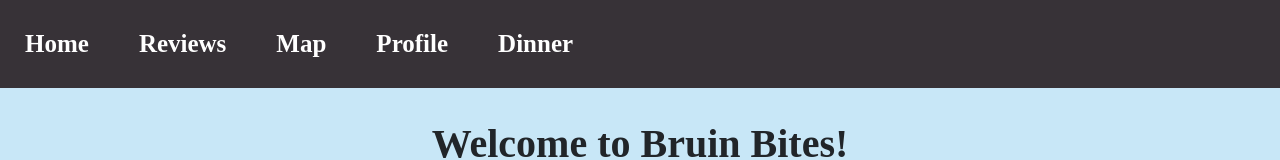
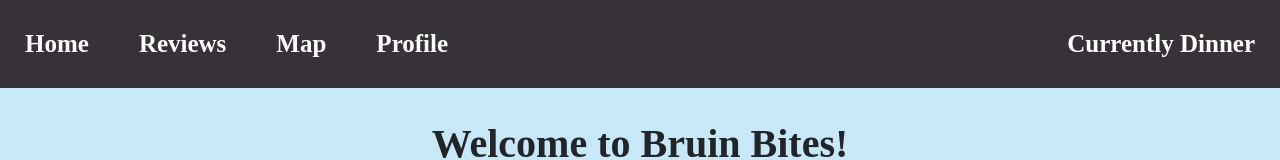
Before and after one commit to 35L-sleepy-tamagos/bruin-bites, a React (Create React App) app in the folder bites-frontend/: page / in a window 1280 px wide. Shown: the top 160 px of the page. Built offline with nearby package versions, Linux system fonts and the light colour scheme.

Commit message:
Navbar.js: Right Aligned Meal Period

```diff
--- a/bites-frontend/src/components/Navbar.css
+++ b/bites-frontend/src/components/Navbar.css
@@ -1,5 +1,6 @@
 .nav-bg
 {
+	display: flex;
 	background-color: rgb(55, 50, 55);
 	margin-bottom: 2rem;
 }
@@ -38,7 +39,7 @@ li:active
 	font-family: Century Gothic;
 	font-size: 25px;
 	font-weight: bold;
-	margin: 10px;
+	margin: 10px 10px 10px auto;
 	align-content: center;
 	border-radius: 20px;
 	padding: 15px;
--- a/bites-frontend/src/components/Navbar.js
+++ b/bites-frontend/src/components/Navbar.js
@@ -10,19 +10,19 @@ const Navbar = () => {
   let mins = d.getMinutes();
 
   if (hours >= 7 && hours < 10) {
-    mealPeriod = "Breakfast";
+    mealPeriod = "Currently Breakfast";
   }
 
   if (hours >= 11 && hours < 15) {
-    mealPeriod = "Lunch/Brunch";
+    mealPeriod = "Currently Lunch/Brunch";
   }
 
   if (hours >= 17 && hours < 21) {
-    mealPeriod = "Dinner";
+    mealPeriod = "Currently Dinner";
   }
 
   if (hours >= 21) {
-    mealPeriod = "Extended Dinner";
+    mealPeriod = "Currently Extended Dinner";
   }
 
   if (hours >= 10 && hours < 11) {
```
